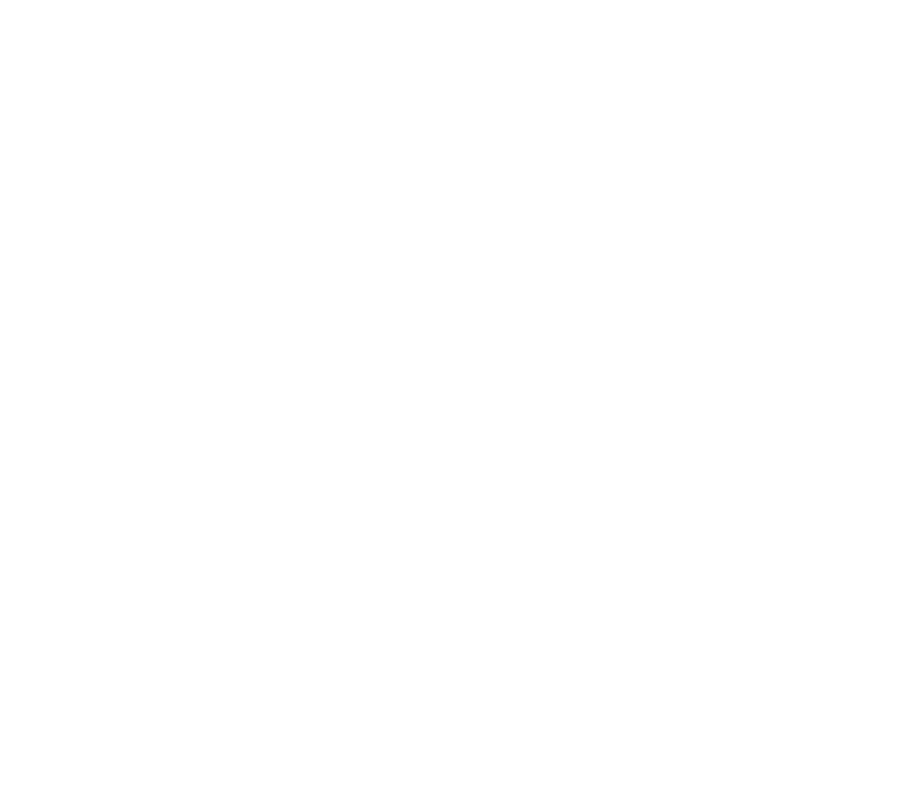
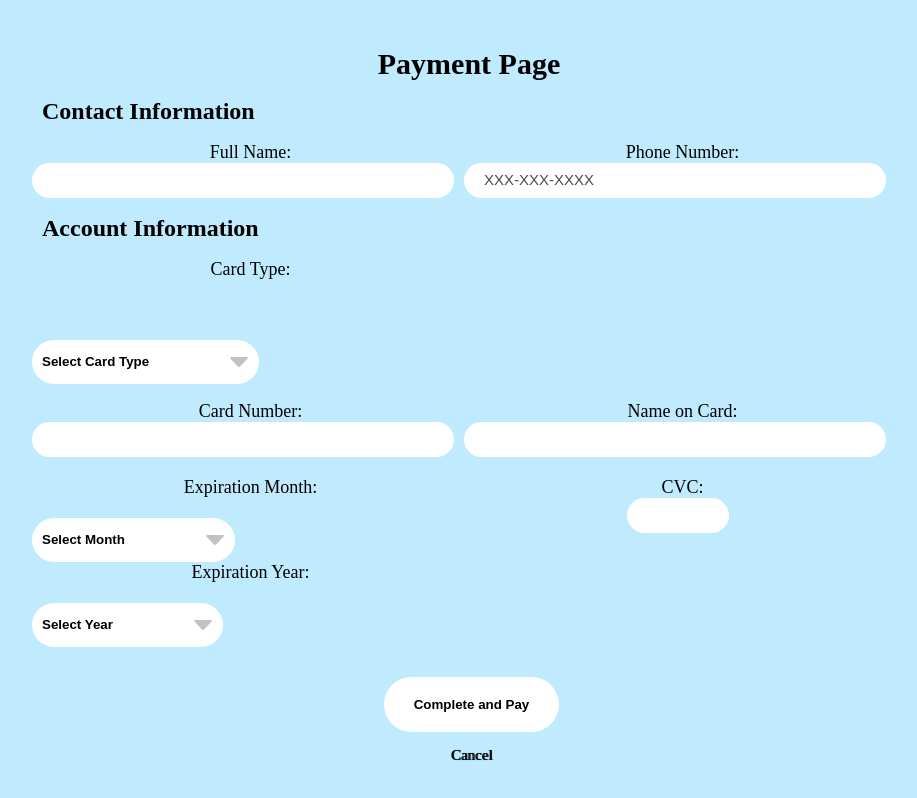
Before and after one commit to Zion2-6/Anti-Virus, a React (Create React App) app in the folder client/: page /payment in a window 1280 px wide. Before the commit this address had no page. Shown: the whole page, without its empty margins (181-1098 px from the left). Built offline with nearby package versions, Linux system fonts and the light colour scheme.

Commit message:
payment frontend initial

```diff
--- a/client/src/App.js
+++ b/client/src/App.js
@@ -24,6 +24,7 @@
 import Dashboard_R from './components/Dashboard_R';
 import Billing_R from './components/Billing_R';
 import Billing_P from './components/Billing_P';
+import Payment from './components/Payment';
 
 function App() {
   return (
@@ -53,6 +54,7 @@
         <Route path= "/dashboard-receptionist" element={<Dashboard_R/>}/>
         <Route path= "/billing-receptionist" element={<Billing_R/>}/>
         <Route path= "/billing-patient" element={<Billing_P/>}/>
+        <Route path= "/payment" element={<Payment/>}/>
 
 
       </Routes>
--- a/client/src/components/Billing_P.jsx
+++ b/client/src/components/Billing_P.jsx
@@ -27,7 +27,7 @@
 
   return (
     <div className="account-container2">
-      <div className="account-header">Billing for Receptionist</div>
+      <div className="account-header">Billing for Patient</div>
       <form action="" onSubmit={handleSubmit}>
         <div className="form-header">Patient Information</div>
         <div className="account-info">
--- /dev/null
+++ b/client/src/components/Payment.jsx
@@ -0,0 +1,162 @@
+import React, { useState } from 'react';
+import './Signup.css';
+import { Link, useNavigate } from 'react-router-dom';
+import check from './pictures/check-2.png';
+import down from './pictures/down.png';
+
+const Payment = () => {
+    const navigate = useNavigate();
+
+    const [contactInfo, setContactInfo] = useState({
+        fullName: '',
+        phoneNumber: '',
+    });
+
+    const [paymentInfo, setPaymentInfo] = useState({
+        cardType: '',
+        cardNumber: '',
+        nameOnCard: '',
+        expirationMonth: '',
+        expirationYear: '',
+    });
+
+    const [isCardTypeOpen, setIsCardTypeOpen] = useState(false);
+    const [isMonthOpen, setIsMonthOpen] = useState(false);
+    const [isYearOpen, setIsYearOpen] = useState(false);
+    const cardTypeOptions = ['Visa', 'Mastercard', 'American Express'];
+    const months = Array.from({ length: 12 }, (_, i) => ({ label: `${i + 1}`, value: `${i + 1}` }));
+    const years = Array.from({ length: 10 }, (_, i) => ({ label: `${new Date().getFullYear() + i}`, value: `${new Date().getFullYear() + i}` }));
+
+    const handleContactInput = (e) => {
+        setContactInfo((prev) => ({ ...prev, [e.target.name]: e.target.value }));
+    };
+
+    const handlePaymentInput = (e) => {
+        setPaymentInfo((prev) => ({ ...prev, [e.target.name]: e.target.value }));
+    };
+
+    const handlePaymentSubmit = (e) => {
+        e.preventDefault();
+        console.log('Full Name:', contactInfo.fullName);
+        console.log('Phone Number:', contactInfo.phoneNumber);
+        console.log('Card Type:', paymentInfo.cardType);
+        console.log('Card Number:', paymentInfo.cardNumber);
+        console.log('Name on Card:', paymentInfo.nameOnCard);
+        console.log('Expiration Month:', paymentInfo.expirationMonth);
+        console.log('Expiration Year:', paymentInfo.expirationYear);
+        console.log('CVC:', paymentInfo.cvc);
+        navigate('/payment-details');
+    };
+
+    const handleCardTypeSelect = (cardType) => {
+        setPaymentInfo((prev) => ({ ...prev, cardType }));
+        setIsCardTypeOpen(false); // Close the dropdown after selection
+    };
+
+    return (
+        <div className="account-container2">
+            <div className="account-header">Payment Page</div>
+            <form action="" onSubmit={handlePaymentSubmit}>
+                <div className="form-header">Contact Information</div>
+                <div className="account-info">
+                    <div>
+                        <label htmlFor="fullName">Full Name:</label><br />
+                        <input className="full-name-box" type="text" name="fullName" onChange={handleContactInput} required />
+                    </div>
+                    <div>
+                        <label htmlFor="phoneNumber">Phone Number:</label><br />
+                        <input className="phone-number-box" type="tel" name="phoneNumber" onChange={handleContactInput} pattern="[0-9]{10}" placeholder="XXX-XXX-XXXX" required />
+                    </div>
+                </div>
+
+                <div className="form-header">Account Information</div>
+
+                <div className="account-info">
+                    <label htmlFor="cardType">Card Type:</label><br />
+                    <div className="user-container">
+                        <div className="bubbles3">
+                            <button type="button" className="select-user-role" onClick={() => setIsCardTypeOpen(!isCardTypeOpen)}>
+                                {paymentInfo.cardType ? paymentInfo.cardType : 'Select Card Type'}
+                                <img className="down-pic" src={down} alt="Down" />
+                            </button>
+                            <ul className="list-items" style={{ display: isCardTypeOpen ? 'block' : 'none' }}>
+                                {cardTypeOptions.map((cardType) => (
+                                    <li key={cardType} className="item" onClick={() => handleCardTypeSelect(cardType)}>
+                                        <span className="checkboxes">
+                                            {paymentInfo.cardType === cardType && <img className="check-pic" src={check} alt="Check" width="10" height="10" />}
+                                        </span>
+                                        <span className="item-text">{cardType}</span>
+                                    </li>
+                                ))}
+                            </ul>
+                        </div>
+                    </div>
+                </div>
+
+                <div className="account-info">
+                    <div>
+                        <label htmlFor="cardNumber">Card Number:</label><br />
+                        <input className="card-number-box" type="text" name="cardNumber" onChange={handlePaymentInput} required />
+                    </div>
+                    <div>
+                        <label htmlFor="nameOnCard">Name on Card:</label><br />
+                        <input className="name-on-card-box" type="text" name="nameOnCard" onChange={handlePaymentInput} required />
+                    </div>
+                    <div>
+                        <div >
+
+                            <label htmlFor="expirationMonth">Expiration Month:</label><br />
+                            <div className="user-container">
+                                <div className="bubbles3">
+                                    <button type="button" className="select-user-role" onClick={() => setIsMonthOpen(!isMonthOpen)}>
+                                        {paymentInfo.expirationMonth ? paymentInfo.expirationMonth : 'Select Month'}
+                                        <img className="down-pic" src={down} alt="Down" />
+                                    </button>
+                                    <ul className="list-items" style={{ display: isMonthOpen ? 'block' : 'none' }}>
+                                        {months.map((month) => (
+                                            <li key={month.value} className="item" onClick={() => setPaymentInfo((prev) => ({ ...prev, expirationMonth: month.label }))}>
+                                                <span className="item-text">{month.label}</span>
+                                            </li>
+                                        ))}
+                                    </ul>
+                                </div>
+                            </div>
+                        </div>
+                        <div>
+                            <label htmlFor="expirationYear">Expiration Year:</label><br />
+                            <div className="user-container">
+                                <div className="bubbles3">
+                                    <button type="button" className="select-user-role" onClick={() => setIsYearOpen(!isYearOpen)}>
+                                        {paymentInfo.expirationYear ? paymentInfo.expirationYear : 'Select Year'}
+                                        <img className="down-pic" src={down} alt="Down" />
+                                    </button>
+                                    <ul className="list-items" style={{ display: isYearOpen ? 'block' : 'none' }}>
+                                        {years.map((year) => (
+                                            <li key={year.value} className="item" onClick={() => setPaymentInfo((prev) => ({ ...prev, expirationYear: year.label }))}>
+                                                <span className="item-text">{year.label}</span>
+                                            </li>
+                                        ))}
+                                    </ul>
+                                </div>
+                            </div>
+                        </div>
+                    </div>
+                    <div>
+                        <label htmlFor="cvc">CVC:</label><br />
+                        <input className="cvc-box" type="text" name="cvc" onChange={handlePaymentInput} required style={{ width: '80px', marginLeft: '5px' }} />
+                    </div>
+                </div>
+
+
+                <div className="submission">
+                    <button className="create-acct-button">Complete and Pay</button>
+                    <p className="cancel-link">
+                        <Link className="shadowing" to="/">Cancel</Link>
+                    </p>
+                </div>
+            </form>
+        </div>
+    );
+};
+
+export default Payment;
```
